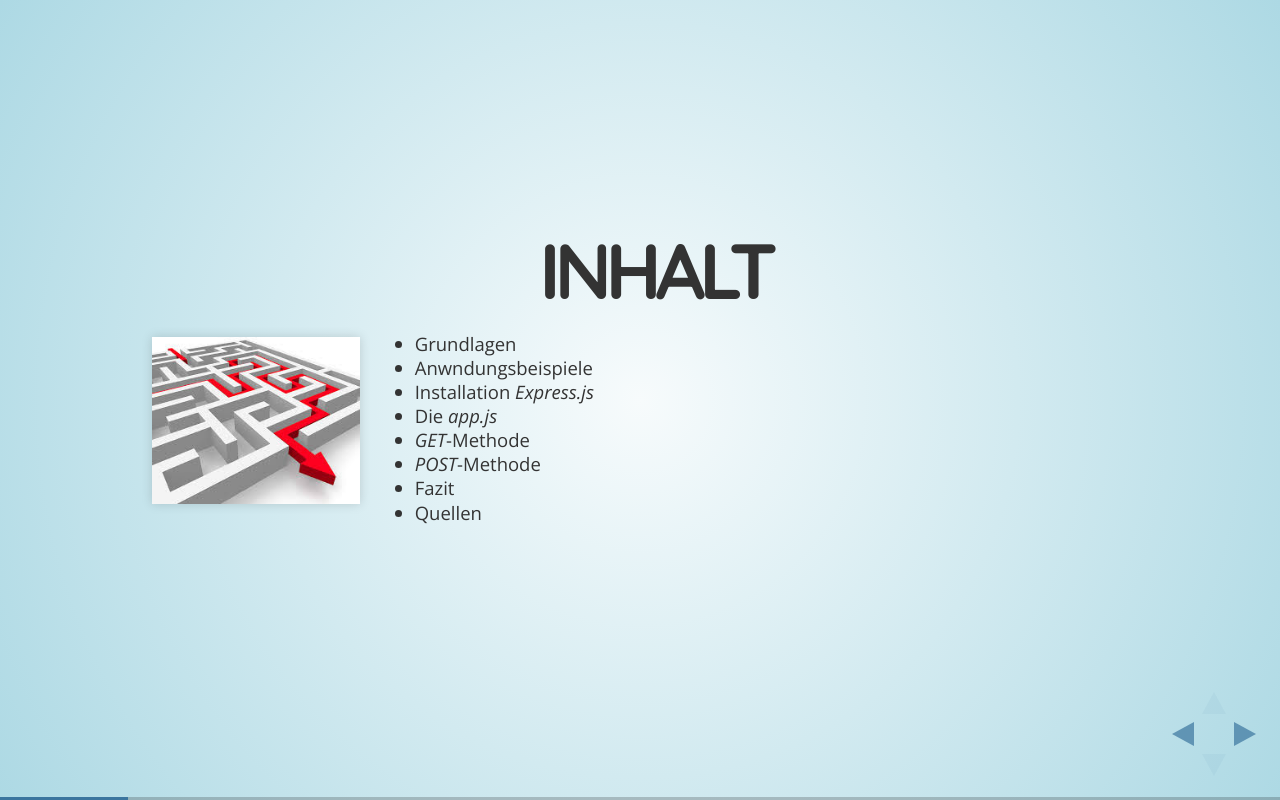
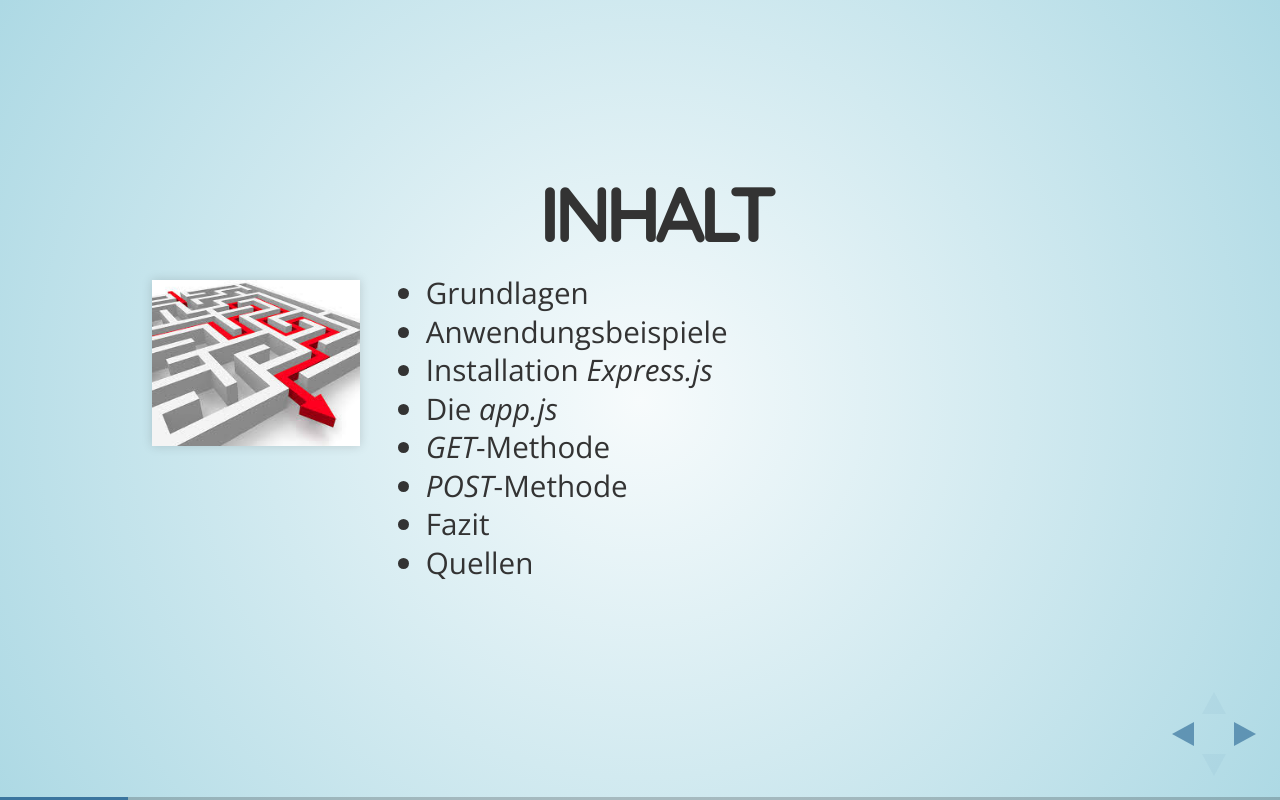
Before and after one commit to tobias-jung/Expressjs, a website: page reveal.js-3.1.0/Express-js.html in a window 1280 px wide. Both pictures are taken after a click on the element 1251 px from the left and 734 px from the top of the page. Drawn offline with nearby package versions, Linux system fonts and the light colour scheme.

Commit message:
approved final

```diff
--- a/reveal.js-3.1.0/Express-js.html
+++ b/reveal.js-3.1.0/Express-js.html
@@ -54,7 +54,7 @@
                     <div id=inhalt>
                         <ul>
                             <li>Grundlagen</li>
-                            <li>Anwndungsbeispiele</li>
+                            <li>Anwendungsbeispiele</li>
                             <li>Installation <i>Express.js</i></li>
                             <li>Die <i>app.js</i></li>
                             <li><i>GET</i>-Methode</li>
--- a/reveal.js-3.1.0/css/ownstyle.css
+++ b/reveal.js-3.1.0/css/ownstyle.css
@@ -26,6 +26,6 @@
     /*Damit das Layout mit float funktioniert*/
     height: auto;
     width: auto;
-    font-size: 18px;
+    font-size: 0.8em;
     text-align: justify;
 }
```
Also changed, not shown: sites/home/getpost.js (+0 -17 lines).
